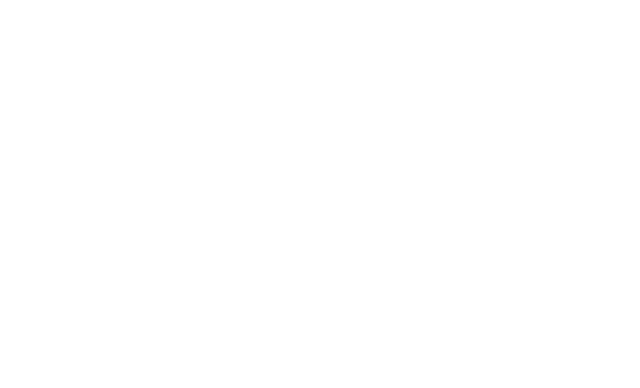
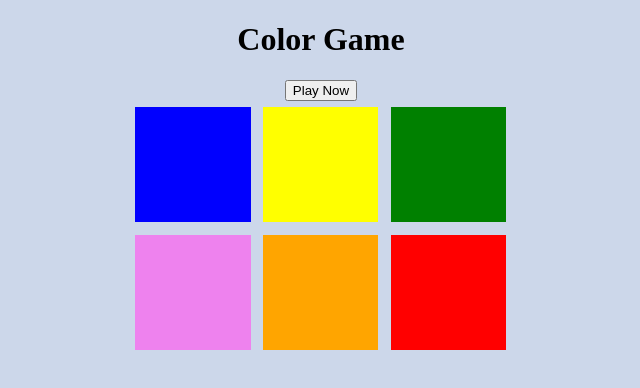
Before and after one commit to ajiejot/ColorGame, a plain HTML site: page index.html in a window 1280 px wide. Shown: the whole page, without its empty margins (319-959 px from the left). Drawn offline with Linux system fonts and the light colour scheme.

Commit message:
added random color at start

```diff
--- a/assets/css/styles.css
+++ b/assets/css/styles.css
@@ -0,0 +1,23 @@
+#container{
+	max-width: 30%;
+	margin: 0 auto;
+
+}
+
+.square {
+	width: 30%;
+	float: left;
+	background: purple;
+	padding-bottom: 30%;
+	margin: 1.66%;
+	transition-duration: 0.5s;
+}
+
+body{
+		margin: 0;
+		background: #ccd7ea;
+}
+#top-portion{
+	text-align: center;
+
+}
--- a/assets/js/script.js
+++ b/assets/js/script.js
@@ -1 +1,32 @@
-alert("CONNECTED");
+var squareColors = document.querySelectorAll(".square");
+var colors = ["red","orange","yellow","blue","violet","green"];
+
+
+//automatic load random colors
+$(function() {
+	fillColors();
+});
+
+$(".square").on("click", function(){
+
+	$(this).css("background","#ccd7ea");
+
+})
+
+
+//shuffle all Colors
+function shuffleColor() {
+    for (var i = colors.length - 1; i > 0; i--) {
+        var j = Math.floor(Math.random() * (i + 1));
+        var temp = colors[i];
+        colors[i] = colors[j];
+        colors[j] = temp;
+    }
+}
+function fillColors() {
+	shuffleColor();
+	for (var i = 0 ; i < colors.length ; i++ ){
+		squareColors[i].style.background=colors[i];
+	}
+
+}
--- a/index.html
+++ b/index.html
@@ -8,7 +8,25 @@
 <body>
 
 
+				<div id="top-portion">
+					<h1>Color Game</h1>
+					<input type="submit" value="Play Now">
+				</div>
 
+				<div id="container">
+					<div class="square">
+					</div>
+					<div class="square">
+					</div>
+					<div class="square">
+					</div>
+					<div class="square">
+					</div>
+					<div class="square">
+					</div>
+					<div class="square">
+					</div>
+				</div>
 <script type="text/javascript" src="assets/js/script.js"></script>
 </body>
 </html>
```
